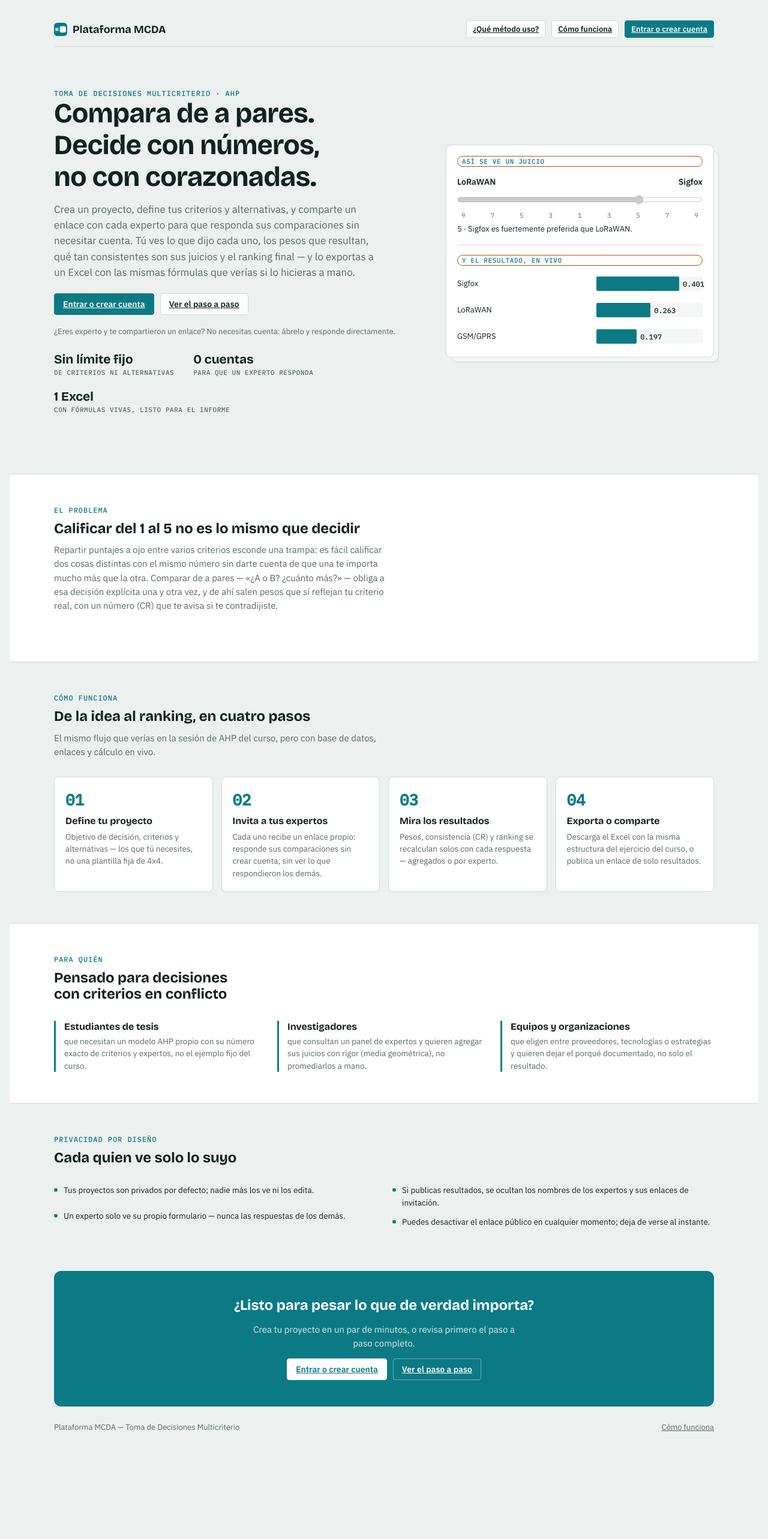
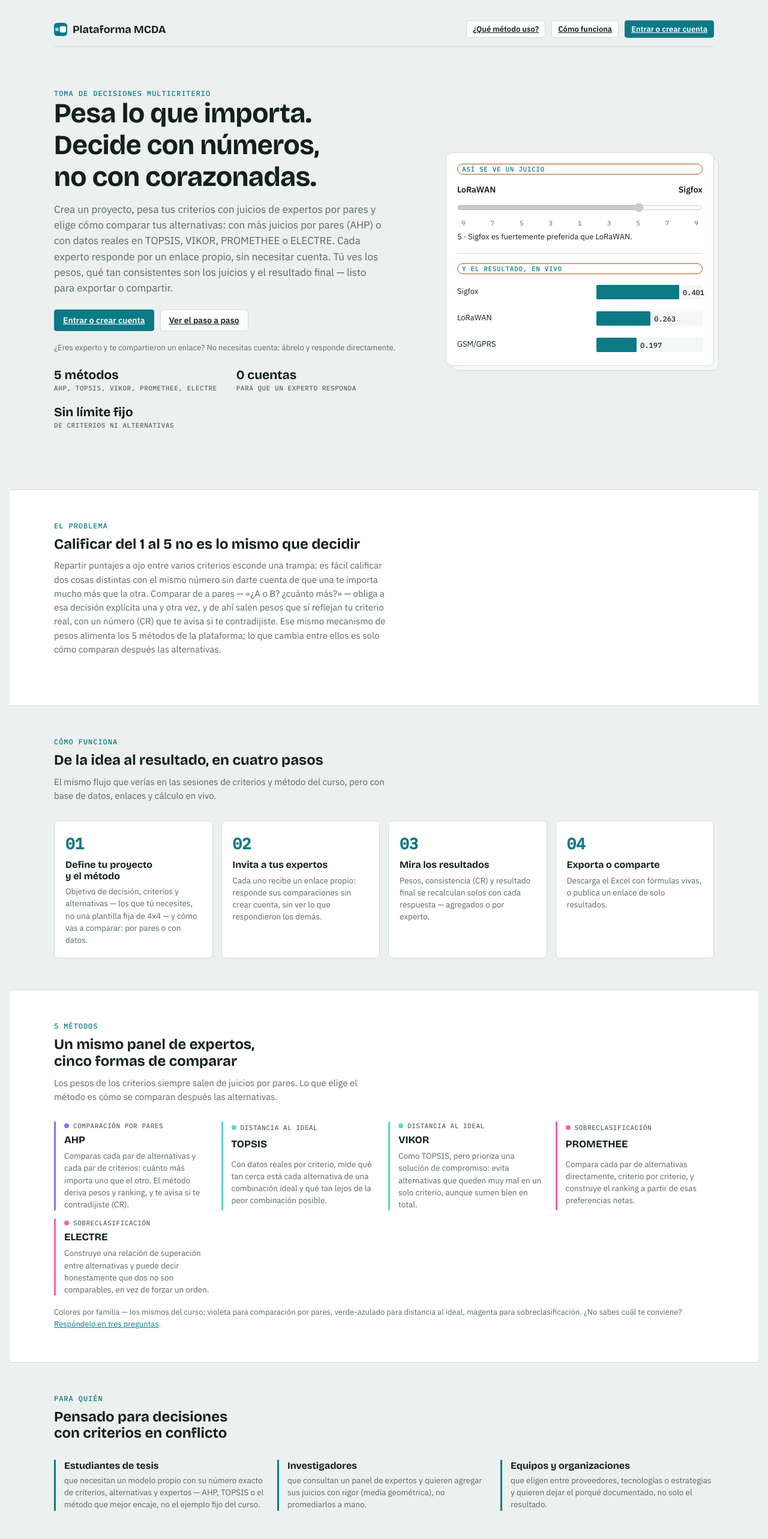
Before and after one commit to miguepoloc/toma-decisiones-mcda, a Next.js app in the folder plataforma/: page / in a window 1280 px wide. Shown: the top 2566 px of the page at 60% size. Before the commit the page ends 2478 px from the top, so only its background shows below. Built offline with nearby package versions, Linux system fonts and the light colour scheme; no server answers.

Commit message:
Landing method-neutral con sección de 5 métodos y colores de familia del curso

```diff
--- a/plataforma/src/app/globals.css
+++ b/plataforma/src/app/globals.css
@@ -6,6 +6,7 @@
   --pb:#0B7A85;--pb-soft:#D3ECEE;--pb-ink:#FFFFFF;
   --pass:#2B7A4B;--pass-soft:#DAF0E2;--warn:#B4530F;--warn-soft:#FBE6D3;--other:#8C9A98;
   --s1:#2a78d6;--s2:#eb6834;--s3:#1baf7a;--s4:#eda100;--s5:#e87ba4;
+  --fam-pares:#8B6CFF;--fam-dist:#5FD4C7;--fam-out:#FF5DA2;
   --f-display:'Bricolage Grotesque','Segoe UI',system-ui,sans-serif;
   --f-body:'IBM Plex Sans','Segoe UI',system-ui,sans-serif;
   --f-mono:'IBM Plex Mono',ui-monospace,Menlo,monospace;
@@ -297,10 +298,18 @@ a{color:var(--accent)}
 .lfoot a{color:var(--muted)}
 
 @media(prefers-reduced-motion:no-preference){
-  .lstep,.laud{transition:transform .18s ease,border-color .18s ease}
-  .lstep:hover,.laud:hover{transform:translateY(-2px)}
+  .lstep,.laud,.lmethod{transition:transform .18s ease,border-color .18s ease}
+  .lstep:hover,.laud:hover,.lmethod:hover{transform:translateY(-2px)}
   .lstep:hover{border-color:var(--accent)}
 }
+
+.lmethods{display:grid;gap:14px;grid-template-columns:repeat(auto-fit,minmax(220px,1fr))}
+.lmethod{border-left:3px solid var(--fam);padding-left:14px;display:grid;gap:6px}
+.lmethod .fam{display:flex;align-items:center;gap:7px;font:500 11px var(--f-mono);letter-spacing:.05em;text-transform:uppercase;color:var(--muted)}
+.lmethod .fam::before{content:'';width:8px;height:8px;border-radius:99px;background:var(--fam);flex:none}
+.lmethod b{font:700 17px var(--f-display)}
+.lmethod span{color:var(--muted);font-size:13.5px;line-height:1.5}
+.lmethods-note{margin-top:18px;font-size:13px;color:var(--muted)}
 
 /* ---- tutorial ---- */
 .ttl{max-width:640px}
--- a/plataforma/src/app/page.tsx
+++ b/plataforma/src/app/page.tsx
@@ -1,6 +1,9 @@
 import Link from 'next/link';
+import type { CSSProperties } from 'react';
 import { createClient } from '@/lib/supabase/server';
 import Logo from '@/components/Logo';
+
+const famVar = (v: string): CSSProperties => ({ '--fam': v } as CSSProperties);
 
 export default async function Home() {
   const supabase = await createClient();
@@ -26,13 +29,13 @@ export default async function Home() {
 
         <div className="lhero">
           <div>
-            <div className="eyebrow">Toma de Decisiones Multicriterio · AHP</div>
-            <h1>Compara de a pares. Decide con números, no con corazonadas.</h1>
+            <div className="eyebrow">Toma de Decisiones Multicriterio</div>
+            <h1>Pesa lo que importa. Decide con números, no con corazonadas.</h1>
             <p className="lead">
-              Crea un proyecto, define tus criterios y alternativas, y comparte un enlace con cada experto para que
-              responda sus comparaciones sin necesitar cuenta. Tú ves lo que dijo cada uno, los pesos que resultan,
-              qué tan consistentes son sus juicios y el ranking final — y lo exportas a un Excel con las mismas
-              fórmulas que verías si lo hicieras a mano.
+              Crea un proyecto, pesa tus criterios con juicios de expertos por pares y elige cómo comparar tus
+              alternativas: con más juicios por pares (AHP) o con datos reales en TOPSIS, VIKOR, PROMETHEE o ELECTRE.
+              Cada experto responde por un enlace propio, sin necesitar cuenta. Tú ves los pesos, qué tan
+              consistentes son los juicios y el resultado final — listo para exportar o compartir.
             </p>
             <div className="acts" style={{ marginTop: 22 }}>
               <Link className="btn primary" href={primaryHref}>{primaryLabel}</Link>
@@ -40,9 +43,9 @@ export default async function Home() {
             </div>
             <p className="muted lnote">¿Eres experto y te compartieron un enlace? No necesitas cuenta: ábrelo y responde directamente.</p>
             <div className="lstrip">
+              <div className="fact"><b>5 métodos</b><span>AHP, TOPSIS, VIKOR, PROMETHEE, ELECTRE</span></div>
+              <div className="fact"><b>0 cuentas</b><span>para que un experto responda</span></div>
               <div className="fact"><b>Sin límite fijo</b><span>de criterios ni alternativas</span></div>
-              <div className="fact"><b>0 cuentas</b><span>para que un experto responda</span></div>
-              <div className="fact"><b>1 Excel</b><span>con fórmulas vivas, listo para el informe</span></div>
             </div>
           </div>
 
@@ -72,7 +75,9 @@ export default async function Home() {
               Repartir puntajes a ojo entre varios criterios esconde una trampa: es fácil calificar dos cosas
               distintas con el mismo número sin darte cuenta de que una te importa mucho más que la otra. Comparar
               de a pares — «¿A o B? ¿cuánto más?» — obliga a esa decisión explícita una y otra vez, y de ahí salen
-              pesos que sí reflejan tu criterio real, con un número (CR) que te avisa si te contradijiste.
+              pesos que sí reflejan tu criterio real, con un número (CR) que te avisa si te contradijiste. Ese mismo
+              mecanismo de pesos alimenta los 5 métodos de la plataforma; lo que cambia entre ellos es solo cómo
+              comparan después las alternativas.
             </p>
           </div>
         </div>
@@ -82,14 +87,14 @@ export default async function Home() {
         <div className="wrap">
           <div className="lhead">
             <div className="eyebrow">Cómo funciona</div>
-            <h2>De la idea al ranking, en cuatro pasos</h2>
-            <p>El mismo flujo que verías en la sesión de AHP del curso, pero con base de datos, enlaces y cálculo en vivo.</p>
+            <h2>De la idea al resultado, en cuatro pasos</h2>
+            <p>El mismo flujo que verías en las sesiones de criterios y método del curso, pero con base de datos, enlaces y cálculo en vivo.</p>
           </div>
           <div className="lgrid4">
             <div className="lstep">
               <span className="no">01</span>
-              <h3>Define tu proyecto</h3>
-              <p>Objetivo de decisión, criterios y alternativas — los que tú necesites, no una plantilla fija de 4x4.</p>
+              <h3>Define tu proyecto y el método</h3>
+              <p>Objetivo de decisión, criterios y alternativas — los que tú necesites, no una plantilla fija de 4x4 — y cómo vas a comparar: por pares o con datos.</p>
             </div>
             <div className="lstep">
               <span className="no">02</span>
@@ -99,12 +104,12 @@ export default async function Home() {
             <div className="lstep">
               <span className="no">03</span>
               <h3>Mira los resultados</h3>
-              <p>Pesos, consistencia (CR) y ranking se recalculan solos con cada respuesta — agregados o por experto.</p>
+              <p>Pesos, consistencia (CR) y resultado final se recalculan solos con cada respuesta — agregados o por experto.</p>
             </div>
             <div className="lstep">
               <span className="no">04</span>
               <h3>Exporta o comparte</h3>
-              <p>Descarga el Excel con la misma estructura del ejercicio del curso, o publica un enlace de solo resultados.</p>
+              <p>Descarga el Excel con fórmulas vivas, o publica un enlace de solo resultados.</p>
             </div>
           </div>
         </div>
@@ -113,18 +118,60 @@ export default async function Home() {
       <section className="lsection alt">
         <div className="wrap">
           <div className="lhead">
+            <div className="eyebrow">5 métodos</div>
+            <h2>Un mismo panel de expertos, cinco formas de comparar</h2>
+            <p>Los pesos de los criterios siempre salen de juicios por pares. Lo que elige el método es cómo se comparan después las alternativas.</p>
+          </div>
+          <div className="lmethods">
+            <div className="lmethod" style={famVar('var(--fam-pares)')}>
+              <span className="fam">Comparación por pares</span>
+              <b>AHP</b>
+              <span>Comparas cada par de alternativas y cada par de criterios: cuánto más importa uno que el otro. El método deriva pesos y ranking, y te avisa si te contradijiste (CR).</span>
+            </div>
+            <div className="lmethod" style={famVar('var(--fam-dist)')}>
+              <span className="fam">Distancia al ideal</span>
+              <b>TOPSIS</b>
+              <span>Con datos reales por criterio, mide qué tan cerca está cada alternativa de una combinación ideal y qué tan lejos de la peor combinación posible.</span>
+            </div>
+            <div className="lmethod" style={famVar('var(--fam-dist)')}>
+              <span className="fam">Distancia al ideal</span>
+              <b>VIKOR</b>
+              <span>Como TOPSIS, pero prioriza una solución de compromiso: evita alternativas que queden muy mal en un solo criterio, aunque sumen bien en total.</span>
+            </div>
+            <div className="lmethod" style={famVar('var(--fam-out)')}>
+              <span className="fam">Sobreclasificación</span>
+              <b>PROMETHEE</b>
+              <span>Compara cada par de alternativas directamente, criterio por criterio, y construye el ranking a partir de esas preferencias netas.</span>
+            </div>
+            <div className="lmethod" style={famVar('var(--fam-out)')}>
+              <span className="fam">Sobreclasificación</span>
+              <b>ELECTRE</b>
+              <span>Construye una relación de superación entre alternativas y puede decir honestamente que dos no son comparables, en vez de forzar un orden.</span>
+            </div>
+          </div>
+          <p className="lmethods-note">
+            Colores por familia — los mismos del curso: violeta para comparación por pares, verde-azulado para
+            distancia al ideal, magenta para sobreclasificación. ¿No sabes cuál te conviene?{' '}
+            <Link href="/metodo">Respóndelo en tres preguntas</Link>.
+          </p>
+        </div>
+      </section>
+
+      <section className="lsection">
+        <div className="wrap">
+          <div className="lhead">
             <div className="eyebrow">Para quién</div>
             <h2>Pensado para decisiones con criterios en conflicto</h2>
           </div>
           <div className="laudience">
-            <div className="laud"><b>Estudiantes de tesis</b><span>que necesitan un modelo AHP propio con su número exacto de criterios y expertos, no el ejemplo fijo del curso.</span></div>
+            <div className="laud"><b>Estudiantes de tesis</b><span>que necesitan un modelo propio con su número exacto de criterios, alternativas y expertos — AHP, TOPSIS o el método que mejor encaje, no el ejemplo fijo del curso.</span></div>
             <div className="laud"><b>Investigadores</b><span>que consultan un panel de expertos y quieren agregar sus juicios con rigor (media geométrica), no promediarlos a mano.</span></div>
             <div className="laud"><b>Equipos y organizaciones</b><span>que eligen entre proveedores, tecnologías o estrategias y quieren dejar el porqué documentado, no solo el resultado.</span></div>
           </div>
         </div>
       </section>
 
-      <section className="lsection">
+      <section className="lsection alt">
         <div className="wrap">
           <div className="lhead">
             <div className="eyebrow">Privacidad por diseño</div>
```
